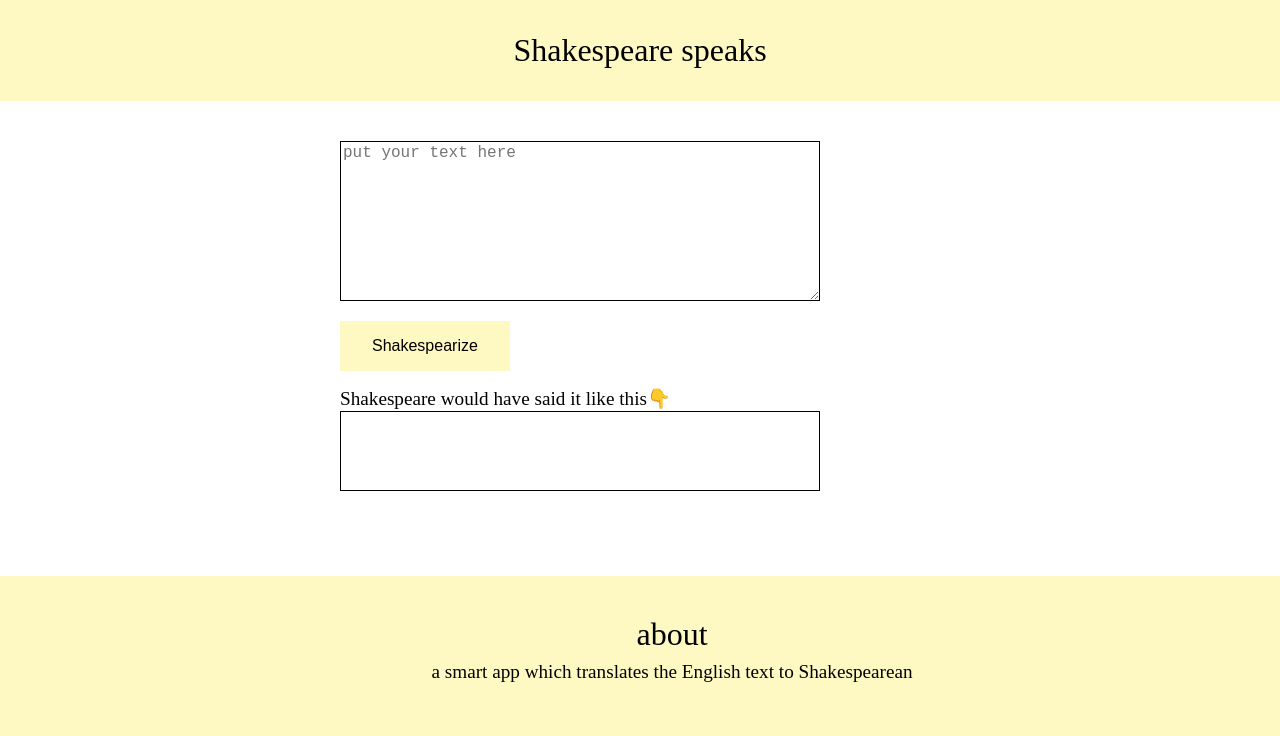
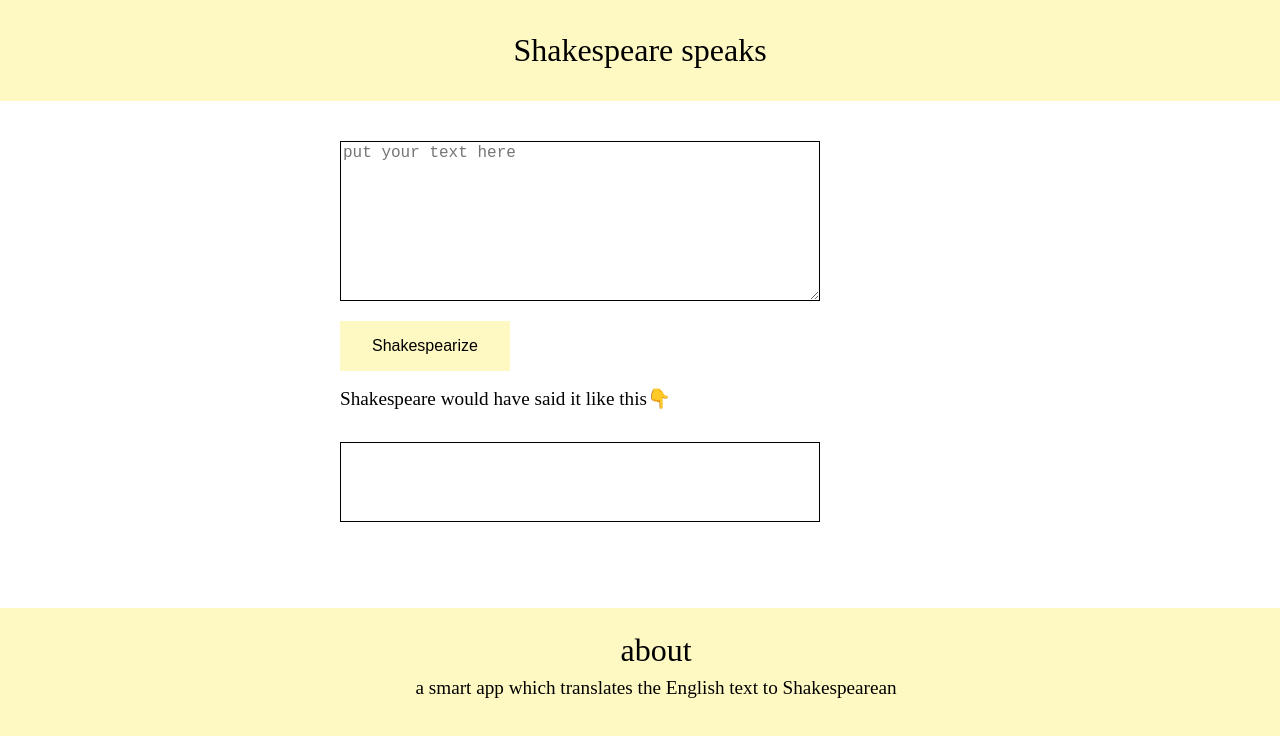
Before and after one commit to mahimagupta24/fun-app-translator, a plain HTML site: page index.html in a window 1280 px wide. Drawn offline with Linux system fonts and the light colour scheme.

```diff
--- a/styles.css
+++ b/styles.css
@@ -43,7 +43,7 @@ button{
     display: block;
     width:60vh;
     min-height: 10vh;
-    margin-top: 1px;
+    margin-top: 2rem;
     align-items: center;
 }
 footer{
@@ -51,7 +51,7 @@ footer{
     text-align: center;
     margin-top:2rem;
     background-color:#fef9c3;
-    padding: 2rem;
+    padding: 1rem;
     font-size: larger;
     width: 100%;
     margin:auto;
@@ -64,5 +64,3 @@ footer p{
     margin:auto;
 
 }
-
-}
```
